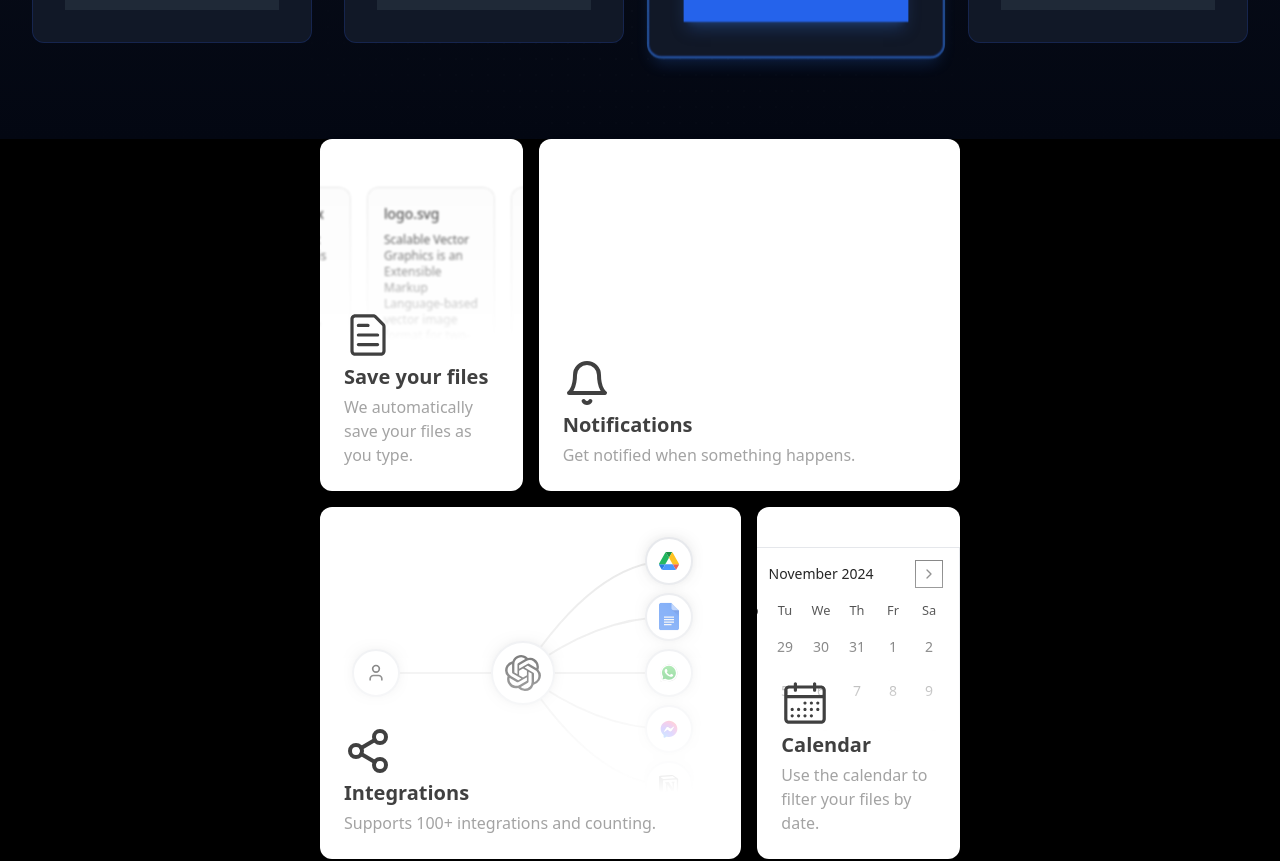
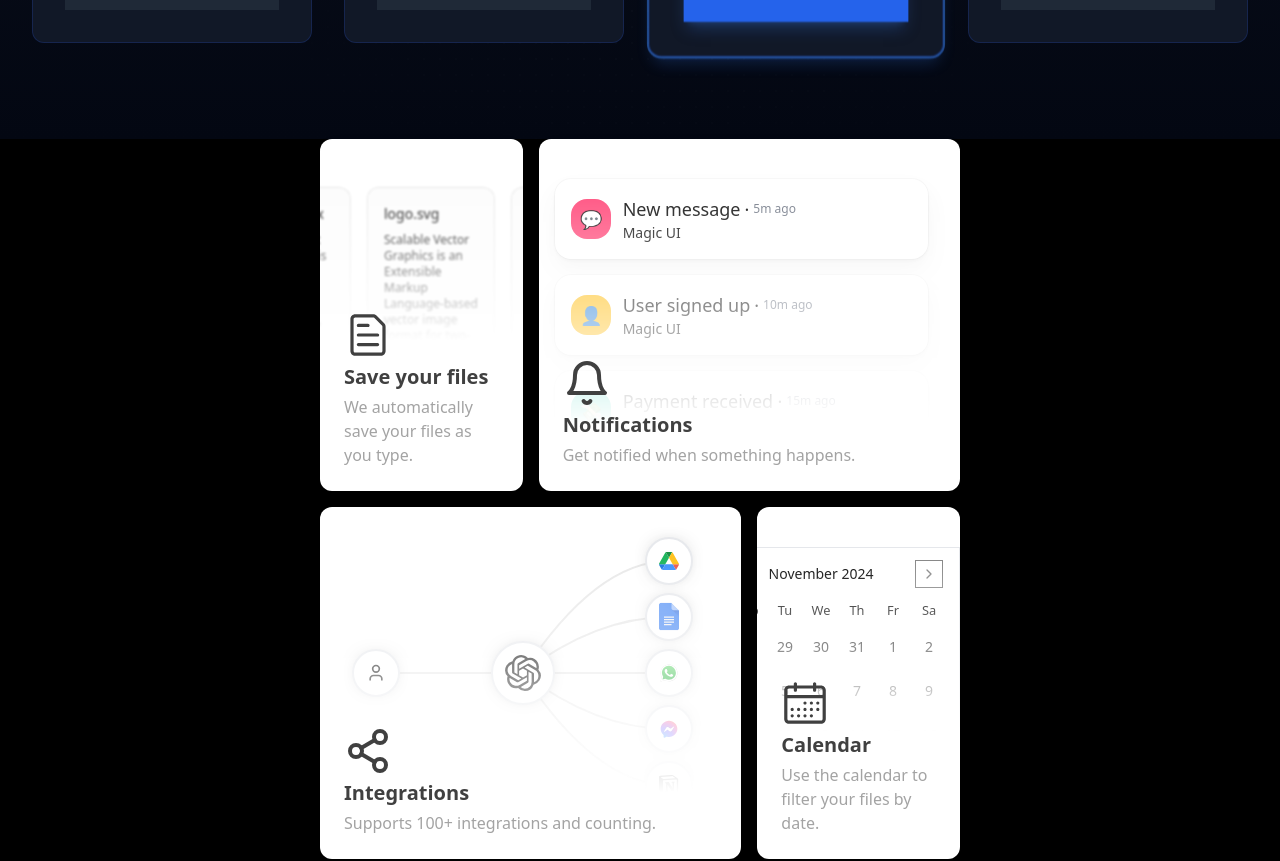
Before and after one commit to wubeabera123/insight-bridge-demo, a Next.js app: page / in a window 1280 px wide. Shown: the part 3540-4401 px from the top of the page. Built offline with nearby package versions, Linux system fonts and the light colour scheme.

Commit message:
chore: magic ui bento fix

```diff
--- a/src/app/components/Features-Bento2.tsx
+++ b/src/app/components/Features-Bento2.tsx
@@ -4,7 +4,7 @@ import { BellIcon, Share2Icon } from "lucide-react";
 import { cn } from "@/lib/utils";
 import { Calendar } from "@/components/ui/calendar";
 import {AnimatedBeamMultipleOutputDemo} from "@/components/example/animated-beam-multiple-outputs";
-import {AnimatedList} from "@/components/ui/animated-list";
+import {AnimatedListDemo} from "@/components/example/animated-list-demo";
 import { BentoCard, BentoGrid } from "@/components/magicui/bento-grid";
 import Marquee from "@/components/magicui/marquee";
 
@@ -75,7 +75,7 @@ const features = [
     cta: "Learn more",
     className: "col-span-3 lg:col-span-2",
     background: (
-      <AnimatedList className="absolute right-2 top-4 h-[300px] w-full border-none transition-all duration-300 ease-out [mask-image:linear-gradient(to_top,transparent_10%,#000_100%)] group-hover:scale-105" />
+      <AnimatedListDemo className="absolute right-2 top-4 h-[300px] w-full border-none transition-all duration-300 ease-out [mask-image:linear-gradient(to_top,transparent_10%,#000_100%)] group-hover:scale-105" />
     ),
   },
   {
--- a/src/components/example/animated-list-demo.tsx
+++ b/src/components/example/animated-list-demo.tsx
@@ -1,59 +1,104 @@
 "use client";
 
-import React, { ReactElement, useEffect, useMemo, useState } from "react";
-import { AnimatePresence, motion } from "framer-motion";
+import { cn } from "@/lib/utils";
+import { AnimatedList } from "@/components/magicui/animated-list";
 
-export interface AnimatedListProps {
-  className?: string;
-  children: React.ReactNode;
-  delay?: number;
+interface Item {
+  name: string;
+  description: string;
+  icon: string;
+  color: string;
+  time: string;
 }
 
-export const AnimatedList = React.memo(
-  ({ className, children, delay = 1000 }: AnimatedListProps) => {
-    const [index, setIndex] = useState(0);
-    const childrenArray = React.Children.toArray(children);
+let notifications = [
+  {
+    name: "Payment received",
+    description: "Magic UI",
+    time: "15m ago",
 
-    useEffect(() => {
-      const interval = setInterval(() => {
-        setIndex((prevIndex) => (prevIndex + 1) % childrenArray.length);
-      }, delay);
+    icon: "💸",
+    color: "#00C9A7",
+  },
+  {
+    name: "User signed up",
+    description: "Magic UI",
+    time: "10m ago",
+    icon: "👤",
+    color: "#FFB800",
+  },
+  {
+    name: "New message",
+    description: "Magic UI",
+    time: "5m ago",
+    icon: "💬",
+    color: "#FF3D71",
+  },
+  {
+    name: "New event",
+    description: "Magic UI",
+    time: "2m ago",
+    icon: "🗞️",
+    color: "#1E86FF",
+  },
+];
 
-      return () => clearInterval(interval);
-    }, [childrenArray.length, delay]);
+notifications = Array.from({ length: 10 }, () => notifications).flat();
 
-    const itemsToShow = useMemo(
-      () => childrenArray.slice(0, index + 1).reverse(),
-      [index, childrenArray],
-    );
+const Notification = ({ name, description, icon, color, time }: Item) => {
+  return (
+    <figure
+      className={cn(
+        "relative mx-auto min-h-fit w-full max-w-[400px] cursor-pointer overflow-hidden rounded-2xl p-4",
+        // animation styles
+        "transition-all duration-200 ease-in-out hover:scale-[103%]",
+        // light styles
+        "bg-white [box-shadow:0_0_0_1px_rgba(0,0,0,.03),0_2px_4px_rgba(0,0,0,.05),0_12px_24px_rgba(0,0,0,.05)]",
+        // dark styles
+        "transform-gpu dark:bg-transparent dark:backdrop-blur-md dark:[border:1px_solid_rgba(255,255,255,.1)] dark:[box-shadow:0_-20px_80px_-20px_#ffffff1f_inset]",
+      )}
+    >
+      <div className="flex flex-row items-center gap-3">
+        <div
+          className="flex size-10 items-center justify-center rounded-2xl"
+          style={{
+            backgroundColor: color,
+          }}
+        >
+          <span className="text-lg">{icon}</span>
+        </div>
+        <div className="flex flex-col overflow-hidden">
+          <figcaption className="flex flex-row items-center whitespace-pre text-lg font-medium dark:text-white ">
+            <span className="text-sm sm:text-lg">{name}</span>
+            <span className="mx-1">·</span>
+            <span className="text-xs text-gray-500">{time}</span>
+          </figcaption>
+          <p className="text-sm font-normal dark:text-white/60">
+            {description}
+          </p>
+        </div>
+      </div>
+    </figure>
+  );
+};
 
-    return (
-      <div className={`flex flex-col items-center gap-4 ${className}`}>
-        <AnimatePresence>
-          {itemsToShow.map((item) => (
-            <AnimatedListDemo key={(item as ReactElement).key}>
-              {item}
-            </AnimatedListDemo>
-          ))}
-        </AnimatePresence>
-      </div>
-    );
-  },
-);
-
-AnimatedList.displayName = "AnimatedList";
-
-export function AnimatedListDemo({ children }: { children: React.ReactNode }) {
-  const animations = {
-    initial: { scale: 0, opacity: 0 },
-    animate: { scale: 1, opacity: 1, originY: 0 },
-    exit: { scale: 0, opacity: 0 },
-    transition: { type: "spring", stiffness: 350, damping: 40 },
-  };
-
+export function AnimatedListDemo({
+  className,
+}: {
+  className?: string;
+}) {
   return (
-    <motion.div {...animations} layout className="mx-auto w-full">
-      {children}
-    </motion.div>
+    <div
+      className={cn(
+        "relative flex h-[500px] w-full flex-col p-6 overflow-hidden rounded-lg border bg-background md:shadow-xl",
+        className,
+      )}
+    >
+      <AnimatedList>
+        {notifications.map((item, idx) => (
+          <Notification {...item} key={idx} />
+        ))}
+      </AnimatedList>
+    </div>
   );
 }
--- /dev/null
+++ b/src/components/magicui/animated-list.tsx
@@ -0,0 +1,59 @@
+"use client";
+
+import React, { ReactElement, useEffect, useMemo, useState } from "react";
+import { AnimatePresence, motion } from "framer-motion";
+
+export interface AnimatedListProps {
+  className?: string;
+  children: React.ReactNode;
+  delay?: number;
+}
+
+export const AnimatedList = React.memo(
+  ({ className, children, delay = 1000 }: AnimatedListProps) => {
+    const [index, setIndex] = useState(0);
+    const childrenArray = React.Children.toArray(children);
+
+    useEffect(() => {
+      const interval = setInterval(() => {
+        setIndex((prevIndex) => (prevIndex + 1) % childrenArray.length);
+      }, delay);
+
+      return () => clearInterval(interval);
+    }, [childrenArray.length, delay]);
+
+    const itemsToShow = useMemo(
+      () => childrenArray.slice(0, index + 1).reverse(),
+      [index, childrenArray],
+    );
+
+    return (
+      <div className={`flex flex-col items-center gap-4 ${className}`}>
+        <AnimatePresence>
+          {itemsToShow.map((item) => (
+            <AnimatedListItem key={(item as ReactElement).key}>
+              {item}
+            </AnimatedListItem>
+          ))}
+        </AnimatePresence>
+      </div>
+    );
+  },
+);
+
+AnimatedList.displayName = "AnimatedList";
+
+export function AnimatedListItem({ children }: { children: React.ReactNode }) {
+  const animations = {
+    initial: { scale: 0, opacity: 0 },
+    animate: { scale: 1, opacity: 1, originY: 0 },
+    exit: { scale: 0, opacity: 0 },
+    transition: { type: "spring", stiffness: 350, damping: 40 },
+  };
+
+  return (
+    <motion.div {...animations} layout className="mx-auto w-full">
+      {children}
+    </motion.div>
+  );
+}
```
